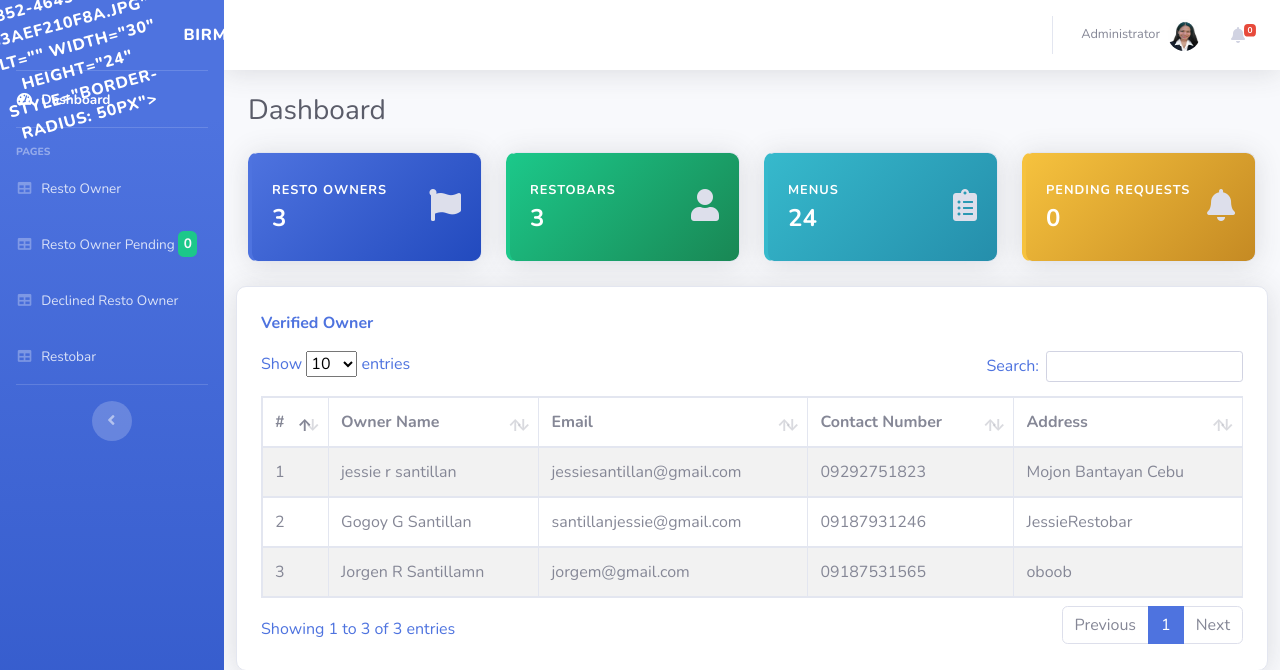
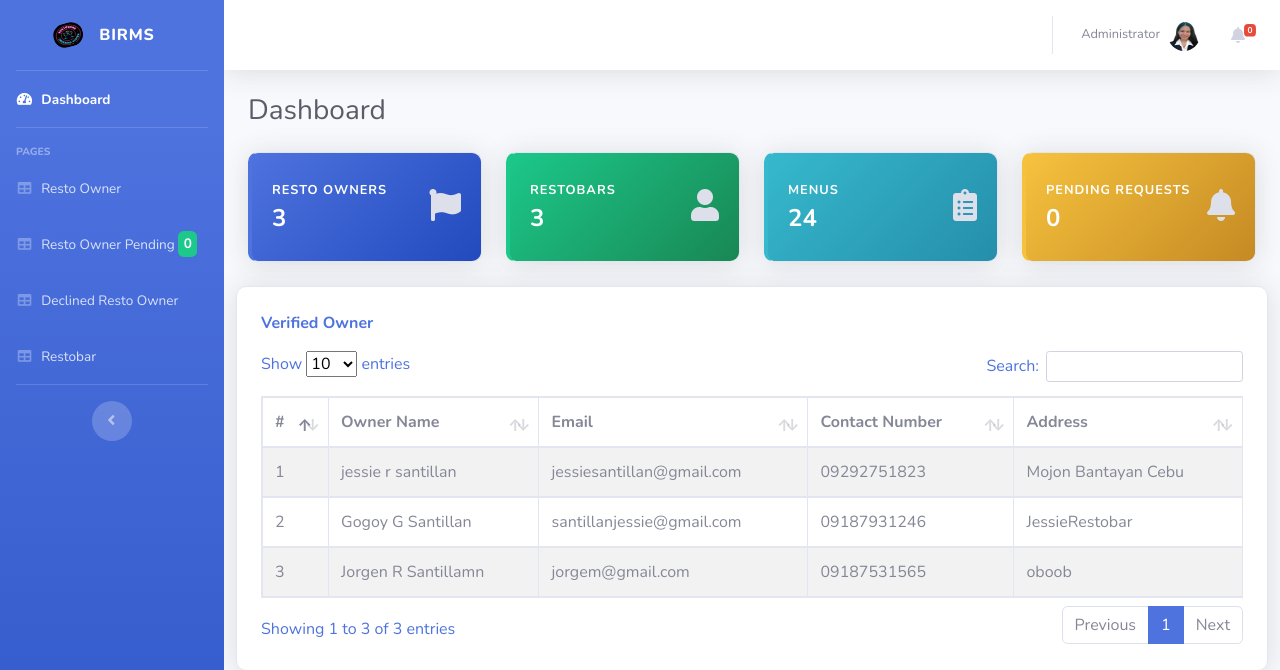
Before and after one commit to shanine01234/BIRMS, a PHP site: page /admin/index in a window 1280 px wide. Shown: the top 670 px of the page. Run offline with PHP 8.4, Linux system fonts and the light colour scheme; a user stored in the database is signed in; data comes from the database, SQL or seed files in the repository.

Commit message:
Update index.php

```diff
--- a/admin/index.php
+++ b/admin/index.php
@@ -132,7 +132,7 @@ if (substr($request, -4) == '.php') {
             <!-- Sidebar - Brand -->
             <a class="sidebar-brand d-flex align-items-center justify-content-center" href="#">
                 <div class="sidebar-brand-icon rotate-n-15">
-                    img src="./img/d3f06146-7852-4645-afea-783aef210f8a.jpg" alt="" width="30" height="24" style="border-radius: 50px">
+                    <img src="./img/d3f06146-7852-4645-afea-783aef210f8a.jpg" alt="" width="30" height="24" style="border-radius: 50px">
                 </div>
                 <div class="sidebar-brand-text mx-3">BIRMS</div>
             </a>
```
